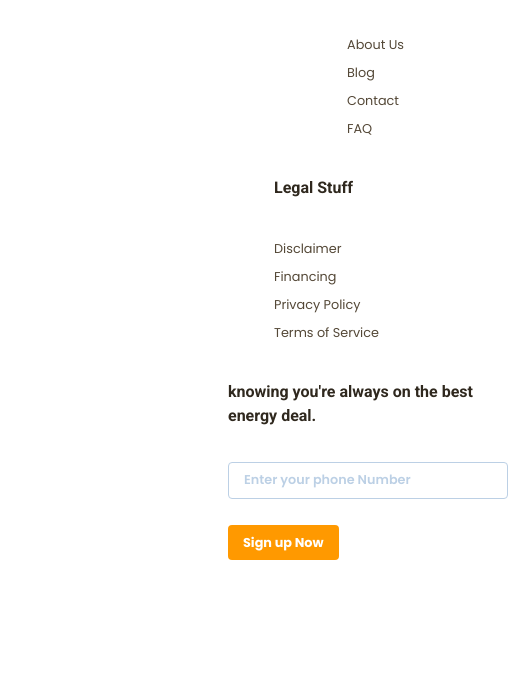
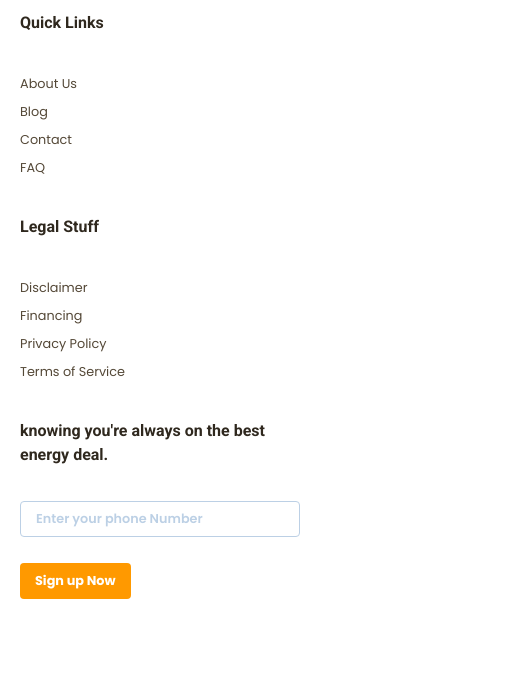
Before and after one commit to MaksimZubrytski/introductory-task, a website: page index.html in a window 390 px wide. Shown: the part 6065-6759 px from the top of the page, 508 px wide, since content can reach past the window. Before the commit the page ends 6720 px from the top, so only its background shows below. Drawn offline with nearby package versions, Linux system fonts and the light colour scheme; files that its build step writes are made by us from their sources.

Commit message:
fix: adaptive footer

```diff
--- a/sass/layout/_footer.scss
+++ b/sass/layout/_footer.scss
@@ -10,27 +10,48 @@
 
 .footer__wrapper {
     display: flex;
+    @include media-tablet {
+        flex-direction: column;
+    }
 }
 
 .footer__layout {
     display: flex;
     flex-wrap: wrap;
+    @include media-mobile-big {
+        flex-direction: column;
+    }
 }
 
 .footer__container {
     flex: 1;
+    @include media-mobile-big {
+        align-items: center;
+    }
 }
 
 .footer__container:nth-child(1) {
     margin-left: 140px;
+    @include media-mobile-big {
+        margin-left: 0;
+    }
 }
 
 .footer__container:nth-child(2) {
     margin-left: 67px;
+    @include media-mobile-big {
+        margin-left: 0;
+    }
 }
 
 .footer__container:nth-child(3) {
     margin-left: 21px;
+    @include media-tablet {
+        flex-basis: 100%;
+    }
+    @include media-mobile-big {
+        margin-left: 0;
+    }
 }
 
 .footer__title {
```
